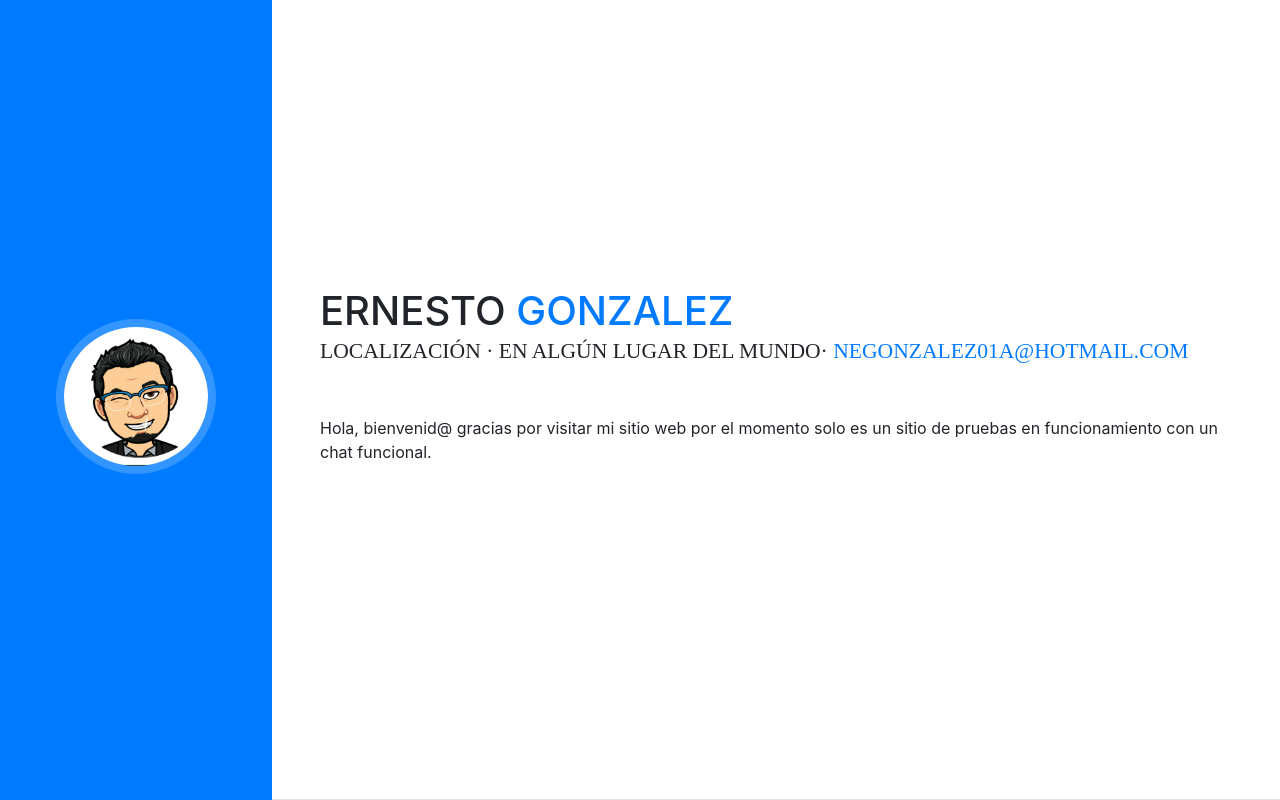
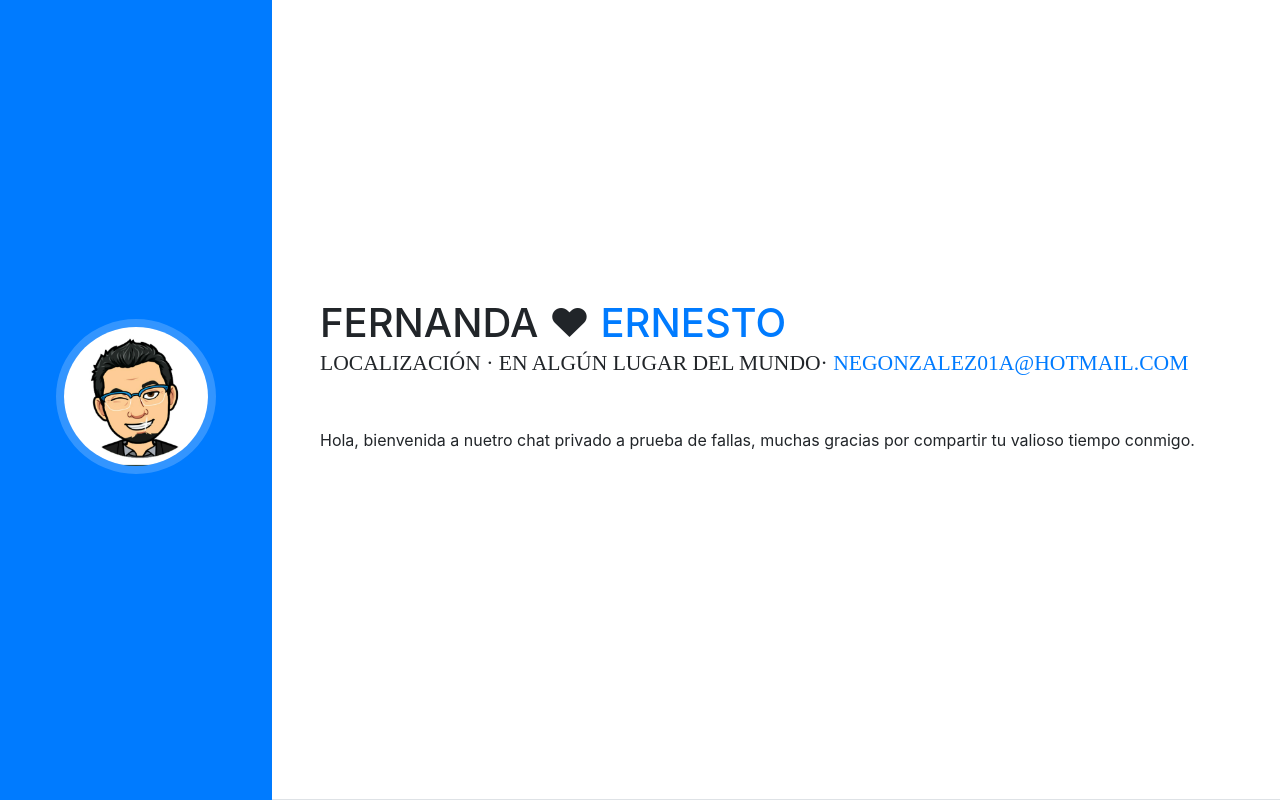
Before and after one commit to egonzalezalpha/chat, a website with bundled scripts: page index.html in a window 1280 px wide. Built offline with nearby package versions, Linux system fonts and the light colour scheme; a web font is replaced by a local one.

Commit message:
Update index
updated text

```diff
--- a/index.html
+++ b/index.html
@@ -8,7 +8,7 @@
     <meta name="description" content="">
     <meta name="author" content="">
 
-    <title>My personal website</title>
+    <title>❤ Nuestro chat Fernanda & Ernesto</title>
 
     <!-- Bootstrap core CSS -->
     <link href="vendor/bootstrap/css/bootstrap.min.css" rel="stylesheet">
@@ -45,7 +45,7 @@
 
     <nav class="navbar navbar-expand-lg navbar-dark bg-primary fixed-top" id="sideNav">
       <a class="navbar-brand js-scroll-trigger" href="#page-top">
-        <span class="d-block d-lg-none">Bienvenid@ a mi página web</span>
+        <span class="d-block d-lg-none">❤❤❤ Nuestra sala de chat ❤❤❤</span>
         <span class="d-none d-lg-block">
           <img class="img-fluid img-profile rounded-circle mx-auto mb-2" src="img/profile.jpg" alt="">
         </span>
@@ -62,13 +62,14 @@
 
       <section class="resume-section p-3 p-lg-5 d-flex d-column" id="about">
         <div class="my-auto">
-          <h1 class="mb-0">Ernesto
-            <span class="text-primary">Gonzalez</span>
+          <h1 class="mb-0">Fernanda ❤
+            <span class="text-primary">Ernesto</span>
           </h1>
           <div class="subheading mb-5">Localización · En algún lugar del mundo·
             <a href="mailto:name@email.com">negonzalez01a@hotmail.com</a>
           </div>
-          <p class="mb-5">Hola, bienvenid@ gracias por visitar mi sitio web por el momento solo es un sitio de pruebas en funcionamiento con un chat funcional.
+          <p class="mb-5">Hola, bienvenida a nuetro chat privado a prueba de fallas, muchas gracias por compartir tu valioso tiempo conmigo.</p>
+
         </div>
       </section>
 
```
